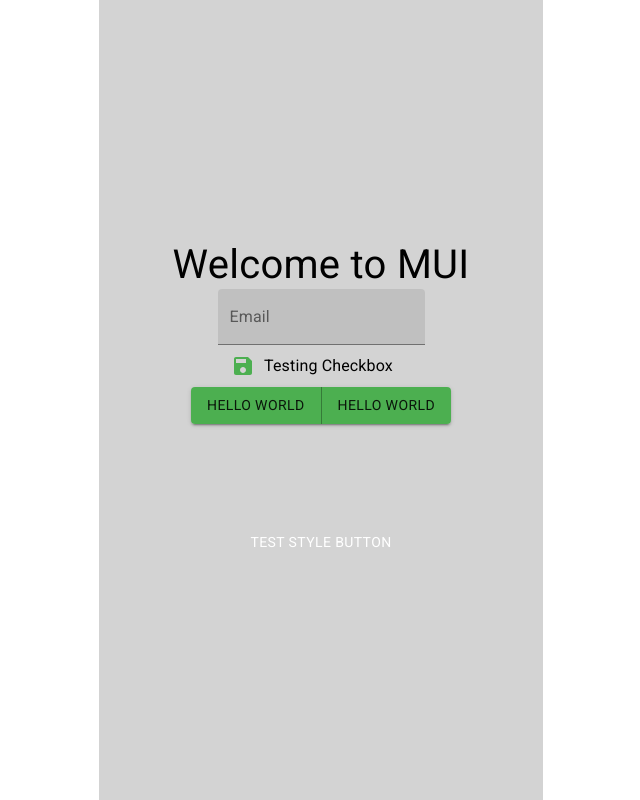
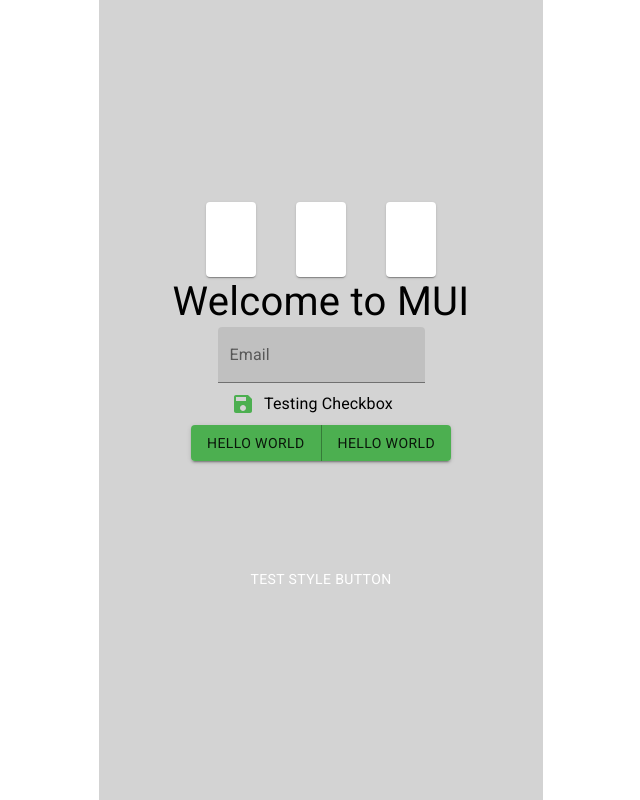
Before and after one commit to Shakib448/mui-template, a React (Create React App) app: page / in a window 1280 px wide. Shown: the whole page, without its empty margins (319-959 px from the left). Built offline with nearby package versions, Linux system fonts and the light colour scheme.

Commit message:
WIP on THEME

```diff
--- a/src/App.js
+++ b/src/App.js
@@ -10,6 +10,8 @@
   TextField,
   Typography,
   Container,
+  Paper,
+  Grid,
 } from "@material-ui/core";
 import DeleteIcon from "@material-ui/icons/Delete";
 import SaveIcon from "@material-ui/icons/Save";
@@ -56,6 +58,18 @@
           flexDirection: "column",
         }}
       >
+        <Grid container spacing={5} justify="center">
+          <Grid item>
+            <Paper style={{ height: 75, width: 50 }} />
+          </Grid>
+          <Grid item>
+            <Paper style={{ height: 75, width: 50 }} />
+          </Grid>
+          <Grid item>
+            <Paper style={{ height: 75, width: 50 }} />
+          </Grid>
+        </Grid>
+
         <Typography variant="h4">Welcome to MUI</Typography>
         <TextField
           variant="filled"
```
